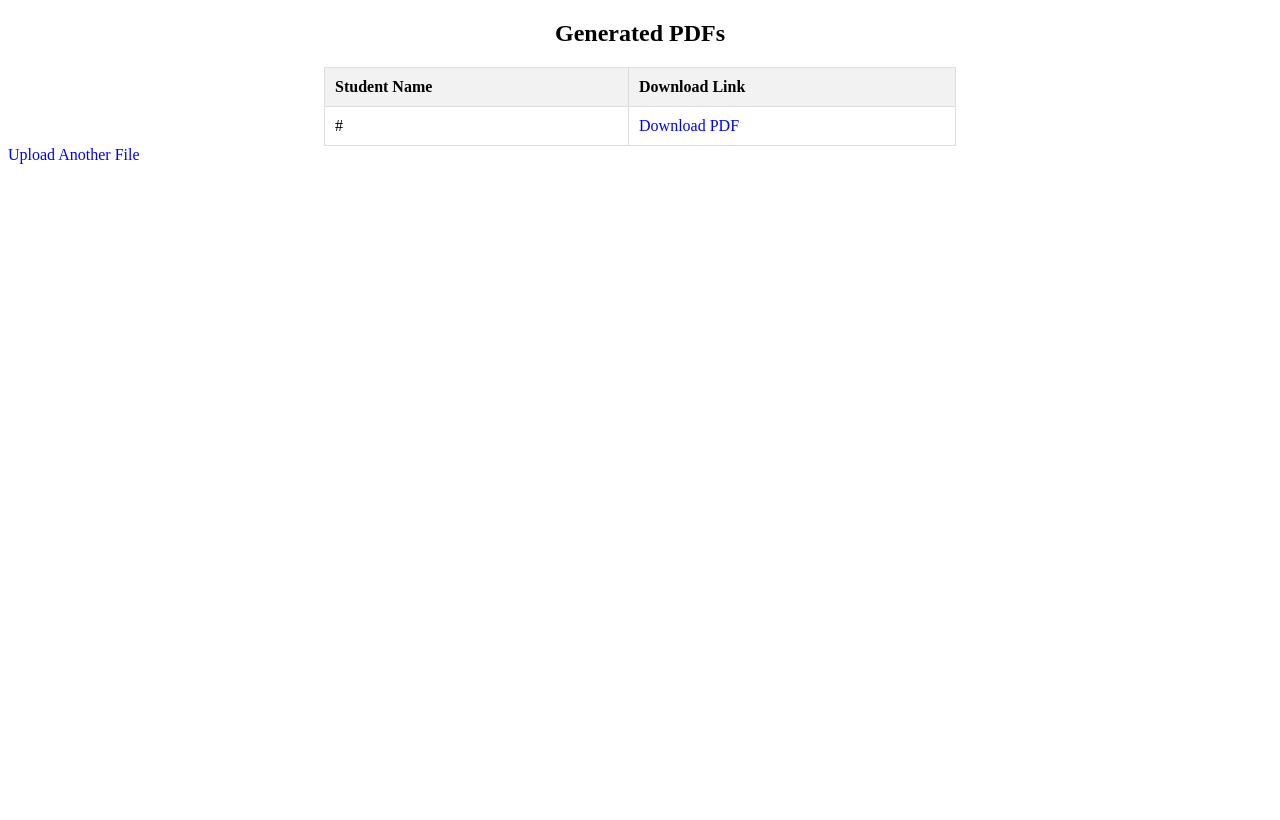
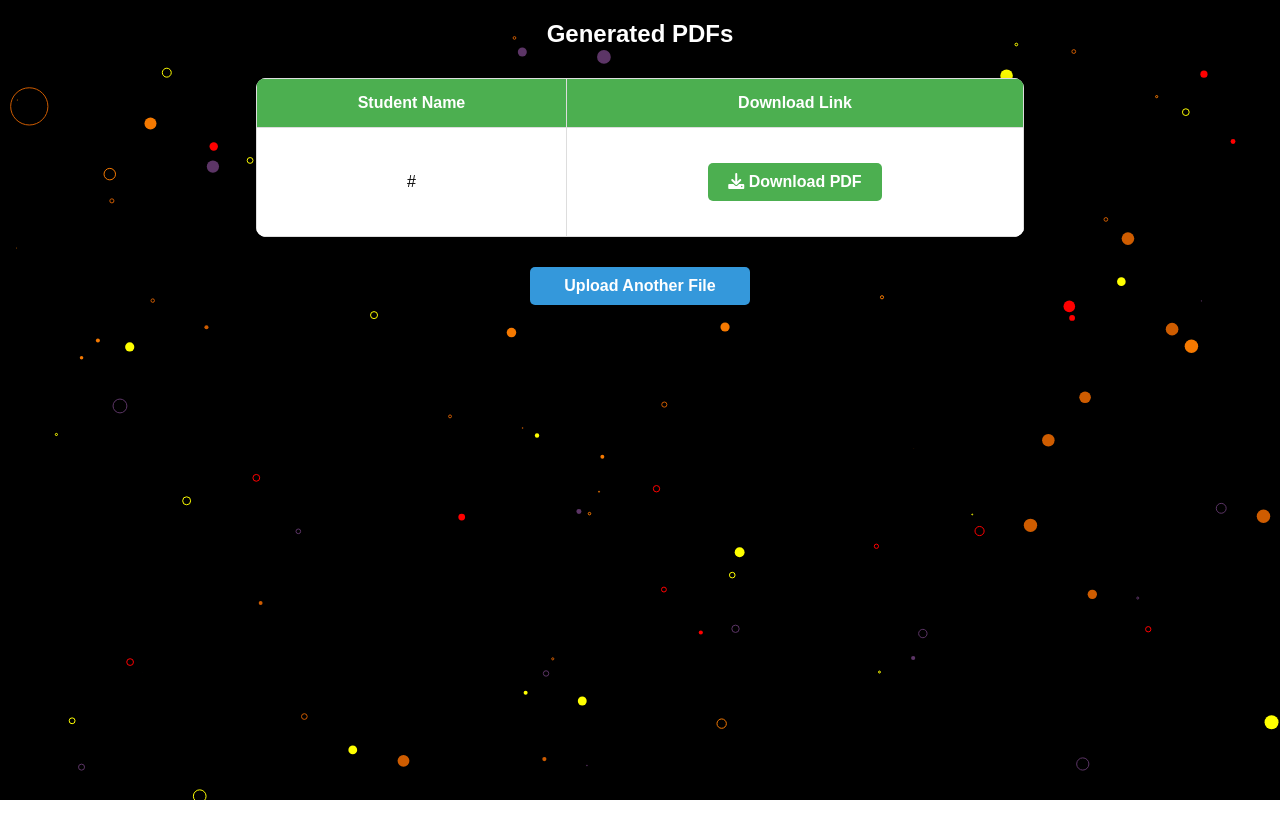
Before and after one commit to Asraf2004/python_pdf, a Flask app: template templates/download.html in a window 1280 px wide. Before the commit the page ends 164 px from the top, so only its background shows below. Run offline with Flask 3, Linux system fonts and the light colour scheme; the template is opened without the code that fills it: most values are stand-ins (such as "Sample title", 1, 10 or a date in 2020).

Commit message:
Update download.html

```diff
--- a/templates/download.html
+++ b/templates/download.html
@@ -6,31 +6,108 @@
     <title>Download PDFs</title>
     <link rel="stylesheet" href="https://cdnjs.cloudflare.com/ajax/libs/font-awesome/6.0.0-beta3/css/all.min.css">
     <style>
+        * { margin:0; padding:0; }
+        html, body { width:100vw; height:100vh; } /* Full-screen for canvas */
+        canvas {
+            overflow: hidden;
+            width:100vw;
+            height:100vh;
+            background-color:black;
+            position: fixed;
+            top: 0;
+            left: 0;
+            z-index: -1; /* Send canvas to background */
+            pointer-events: none; /* Allow interaction with other elements while still capturing mouse movement */
+        }
+        body {
+            font-family: 'Arial', sans-serif;
+            background-color: transparent; /* Make background transparent to see the canvas */
+            margin: 0;
+            padding: 0;
+        }
+        h2 {
+            text-align: center;
+            font-size: 24px;
+            color: #fff;
+            margin-top: 20px;
+            position: relative;
+            z-index: 1;
+        }
         table {
-            width: 50%;
-            margin: auto;
+            width: 60%;
+            margin: 30px auto;
             border-collapse: collapse;
+            background-color: #fff;
+            box-shadow: 0 0 15px rgba(0, 0, 0, 0.1);
+            border-radius: 10px;
+            overflow: hidden;
+            position: relative;
+            z-index: 1;
         }
         th, td {
-            padding: 10px;
+            padding: 15px;
             text-align: left;
             border: 1px solid #ddd;
         }
         th {
-            background-color: #f2f2f2;
+            background-color: #4caf50;
+            color: white;
+            text-align: center;
+        }
+        td {
+            text-align: center;
+            font-size: 16px;
         }
         a {
-            color: blue;
+            color: #3498db;
             text-decoration: none;
+            font-weight: bold;
         }
         a:hover {
             text-decoration: underline;
+        }
+        tbody tr:nth-child(even) {
+            background-color: #f9f9f9;
+        }
+        tbody tr:nth-child(odd) {
+            background-color: #fff;
+        }
+        a.download-btn {
+            display: inline-block;
+            padding: 10px 20px;
+            background-color: #4caf50;
+            color: white;
+            border-radius: 5px;
+            margin: 20px auto;
+            text-align: center;
+            text-decoration: none;
+            transition: background-color 0.3s;
+        }
+        a.download-btn:hover {
+            background-color: #45a049;
+        }
+        a.return-btn {
+            display: block;
+            margin: 20px auto;
+            text-align: center;
+            padding: 10px;
+            background-color: #3498db;
+            color: white;
+            width: 200px;
+            border-radius: 5px;
+            text-decoration: none;
+            font-size: 16px;
+        }
+        a.return-btn:hover {
+            background-color: #2980b9;
         }
     </style>
 </head>
 <body>
 
-<h2 style="text-align:center;">Generated PDFs</h2>
+<canvas id="test"></canvas> <!-- Add canvas for background animation -->
+
+<h2>Generated PDFs</h2>
 
 <table>
     <thead>
@@ -43,13 +120,99 @@
         {% for pdf_link in pdf_links %}
         <tr>
             <td>{{ pdf_link.split('/')[-1].replace('.pdf', '') }}</td>
-            <td><a href="{{ url_for('download_file', filename=pdf_link.split('/')[-1]) }}" target="_blank">Download PDF</a></td>
+            <td><a href="{{ url_for('download_file', filename=pdf_link.split('/')[-1]) }}" class="download-btn" target="_blank"><i class="fas fa-download"></i> Download PDF</a></td>
         </tr>
         {% endfor %}
     </tbody>
 </table>
 
-<a href="/">Upload Another File</a>
+<a href="/" class="return-btn">Upload Another File</a>
+
+<script>
+    var w = window.innerWidth,
+        h = window.innerHeight,
+        canvas = document.getElementById('test'),
+        ctx = canvas.getContext('2d'),
+        rate = 60,
+        arc = 100,
+        time,
+        count,
+        size = 7,
+        speed = 20,
+        parts = new Array,
+        colors = ['red','#f57900','yellow','#ce5c00','#5c3566'];
+    var mouse = { x: 0, y: 0 };
+
+    canvas.setAttribute('width',w);
+    canvas.setAttribute('height',h);
+
+    function create() {
+      time = 0;
+      count = 0;
+      for(var i = 0; i < arc; i++) {
+        parts[i] = {
+          x: Math.ceil(Math.random() * w),
+          y: Math.ceil(Math.random() * h),
+          toX: Math.random() * 5 - 1,
+          toY: Math.random() * 2 - 1,
+          c: colors[Math.floor(Math.random()*colors.length)],
+          size: Math.random() * size
+        }
+      }
+    }
+
+    function particles() {
+      ctx.clearRect(0,0,w,h);
+      window.addEventListener('mousemove', MouseMove, false); // Use window to ensure events are captured
+      for(var i = 0; i < arc; i++) {
+        var li = parts[i];
+        var distanceFactor = DistanceBetween( mouse, parts[i] );
+        var distanceFactor = Math.max( Math.min( 15 - ( distanceFactor / 10 ), 10 ), 1 );
+        ctx.beginPath();
+        ctx.arc(li.x,li.y,li.size*distanceFactor,0,Math.PI*2,false);
+        ctx.fillStyle = li.c;
+        ctx.strokeStyle=li.c;
+        if(i%2==0)
+          ctx.stroke();
+        else
+          ctx.fill();
+
+        li.x = li.x + li.toX * (time * 0.05);
+        li.y = li.y + li.toY * (time * 0.05);
+
+        if(li.x > w){
+           li.x = 0;
+        }
+        if(li.y > h) {
+           li.y = 0;
+        }
+        if(li.x < 0) {
+           li.x = w;
+        }
+        if(li.y < 0) {
+           li.y = h;
+        }
+      }
+      if(time < speed) {
+        time++;
+      }
+      setTimeout(particles,1000/rate);
+    }
+
+    function MouseMove(e) {
+       mouse.x = e.clientX; // Capture the mouse position relative to the viewport
+       mouse.y = e.clientY;
+    }
+
+    function DistanceBetween(p1,p2) {
+       var dx = p2.x-p1.x;
+       var dy = p2.y-p1.y;
+       return Math.sqrt(dx*dx + dy*dy);
+    }
+
+    create();
+    particles();
+</script>
 
 </body>
 </html>
```
